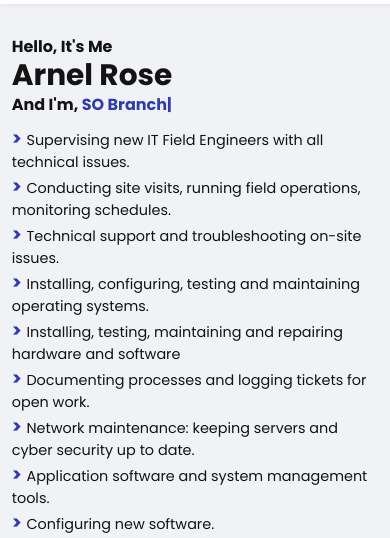
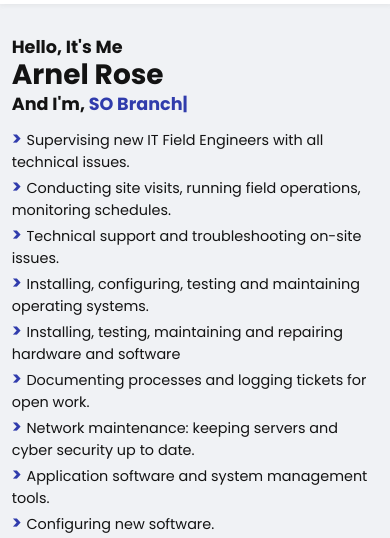
Before and after one commit to arnelnrose/myportfolio, a plain HTML site: page index.html in a window 390 px wide. Shown: the part 46-584 px from the top of the page. Drawn offline with nearby package versions, Linux system fonts and the light colour scheme.

Commit message:
Update portfolio.css

```diff
--- a/portfolio.css
+++ b/portfolio.css
@@ -471,11 +471,11 @@ span {
   }
 
   .home h3 {
-    font-size: 2rem;
+    font-size: 2.2rem;
   }
 
   .home-content h1 {
-    font-size: 3.7rem;
+    font-size: 3.5rem;
   }
 
   .home-img img {
```
